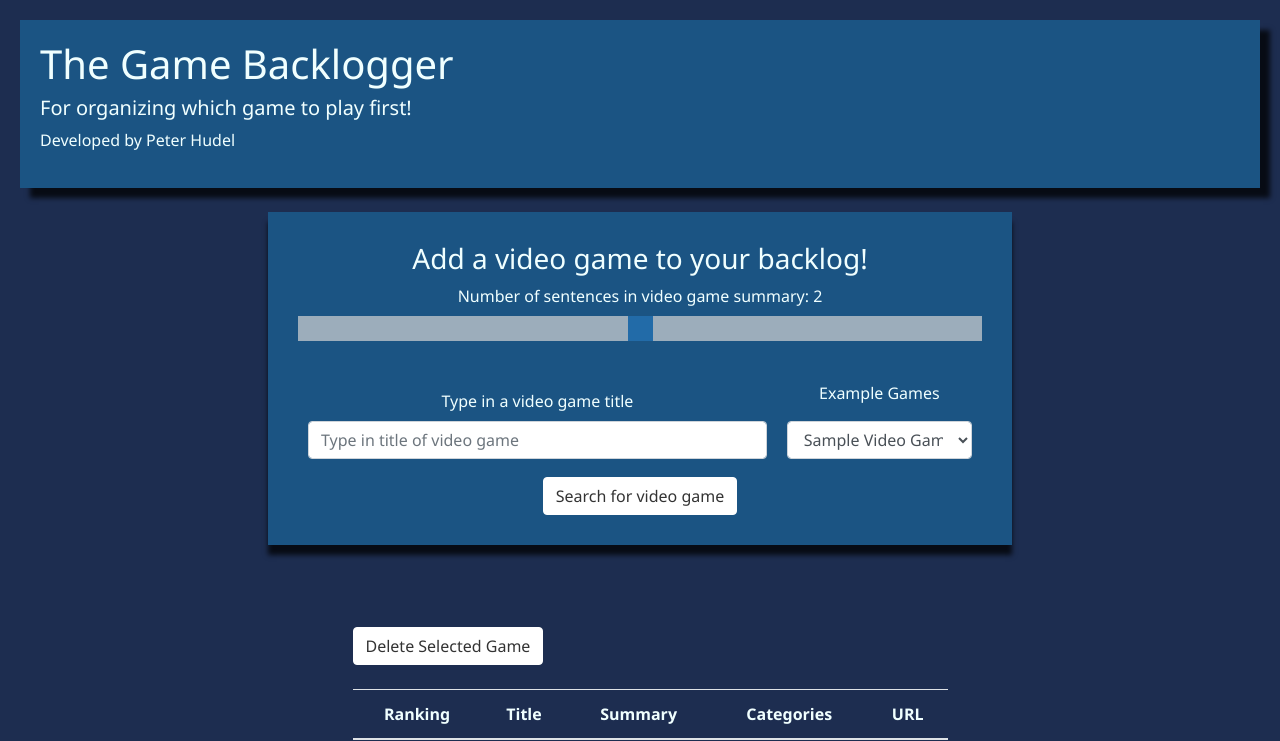
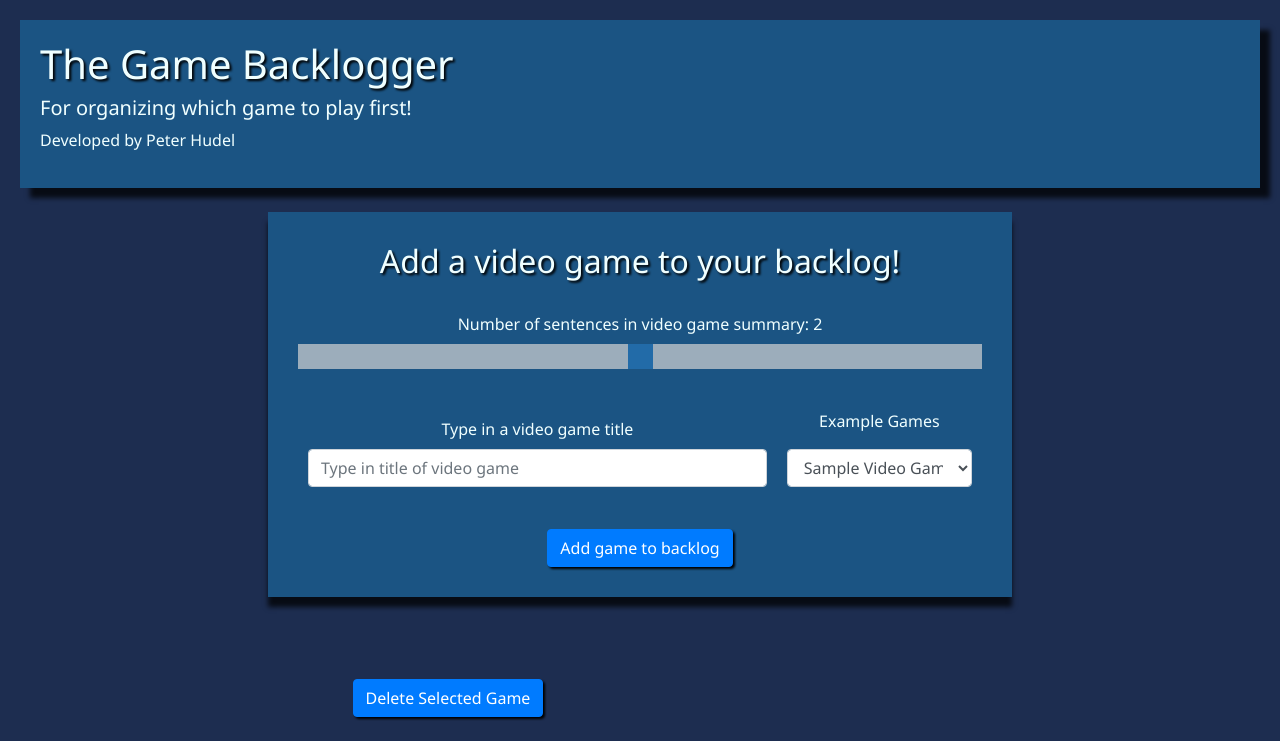
Before and after one commit to Quantaxer/Game-Backlogger, a Flask app: page / in a window 1280 px wide. Shown: the top 741 px of the page. Run offline with Flask 2, Linux system fonts and the light colour scheme; lists and menus that the app fills with data are empty; some libraries are stand-ins or nearby versions.

Commit message:
Even more styling, add error messages

```diff
--- a/static/css/custom.css
+++ b/static/css/custom.css
@@ -30,6 +30,14 @@ body {
 
 #bodyDiv table {
   color: azure;
+}
+
+#wiki-title-submit {
+  filter: drop-shadow(2px 2px 1px #000);
+}
+
+#deleteSelected {
+  filter: drop-shadow(2px 2px 1px #000);
 }
 
 .inputForm {
--- a/static/js/init.js
+++ b/static/js/init.js
@@ -51,6 +51,7 @@ $(document).ready(function () {
                         }
                     }
                     data.categories = categoryString;
+                    $('#wikiResults').html("Successfully added: " + data.title + ".");
                     gameList.push({data});
                     updateTable();
                 }
@@ -98,15 +99,21 @@ $(document).ready(function () {
 
     $('#deleteSelected').click(function() {
         let title = $('#selectedGame').text();
-
+        console.log(title);
+        if (title === "") {
+            $('#wikiResults').html("No game selected.");
+        }
+        else {
             gameList = gameList.filter(function( obj ) {
                 return obj.data.title !== title;
             });
 
             updateTable();
             $("#wiki-image").attr("src", "");
+            $('#wikiResults').html("Removed " + title + ".");
             $('#selectedGame').html("");
             $('#selectedText').html("");
+        }
     });
 
     $('#sampleGames').change(function() {
--- a/templates/index.html
+++ b/templates/index.html
@@ -9,7 +9,7 @@
 	<meta name="description" content="">
 	<meta name="author" content="">
 	<link rel="shortcut icon" href="#">
-	<title>CIS*3210 Lab 10 - Home</title>
+	<title>CIS*3210 Lab 10</title>
 
 	<!-- Bootstrap core CSS -->
 	<link href="/css/bootstrap.min.css" rel="stylesheet">
@@ -20,8 +20,8 @@
 </head>
 
 <body>
-	<div class=header>
-		<h1>The Game Backlogger</h1>
+	<div class="header">
+		<h1 style="filter: drop-shadow(2px 2px 1px #000);">The Game Backlogger</h1>
 		<h5>For organizing which game to play first!</h5>
 		<p>Developed by Peter Hudel</p>
 	</div>
@@ -29,7 +29,8 @@
 	<div class="mainBody" id="bodyDiv">
 		<div style="text-align: center;">
 			<div class="inputForm">
-				<h3>Add a video game to your backlog!</h3>
+				<h2 style="filter: drop-shadow(2px 2px 1px #000);">Add a video game to your backlog!</h2>
+				<br>
 				<form>
 					<div class="slidecontainer">
 						<label id="sliderOutput" for="numSentenceSummary"></label>
@@ -54,7 +55,8 @@
 							</select>
 						</div>
 					</div>
-					<input type="submit" id="wiki-title-submit" class="btn btn-default" value="Search for video game">
+					<br>
+					<input type="submit" id="wiki-title-submit" class="btn btn-primary" value="Add game to backlog">
 				</form>
 			</div>
 			<br><br>
@@ -68,7 +70,7 @@
 			</div>
 			<div class="column middle">
 				<br><br>
-				<button class="btn btn-default" id="deleteSelected">Delete Selected Game</button>
+				<button class="btn btn-primary" id="deleteSelected">Delete Selected Game</button>
 				<br>
 				<br>
 				<table id = 'gameTable' class="table table-hover">
```
Also changed, not shown: README.md. Lines whose indentation alone changed are shown as unchanged.
